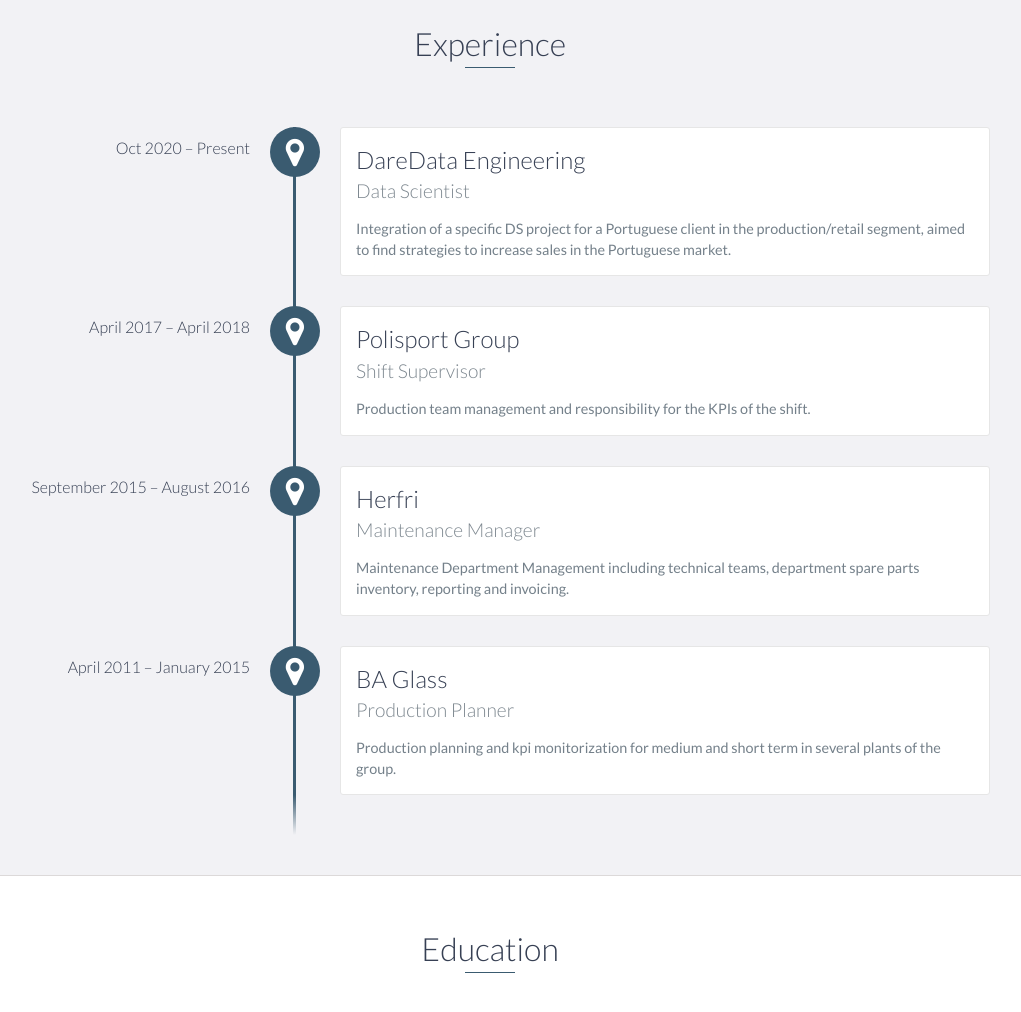
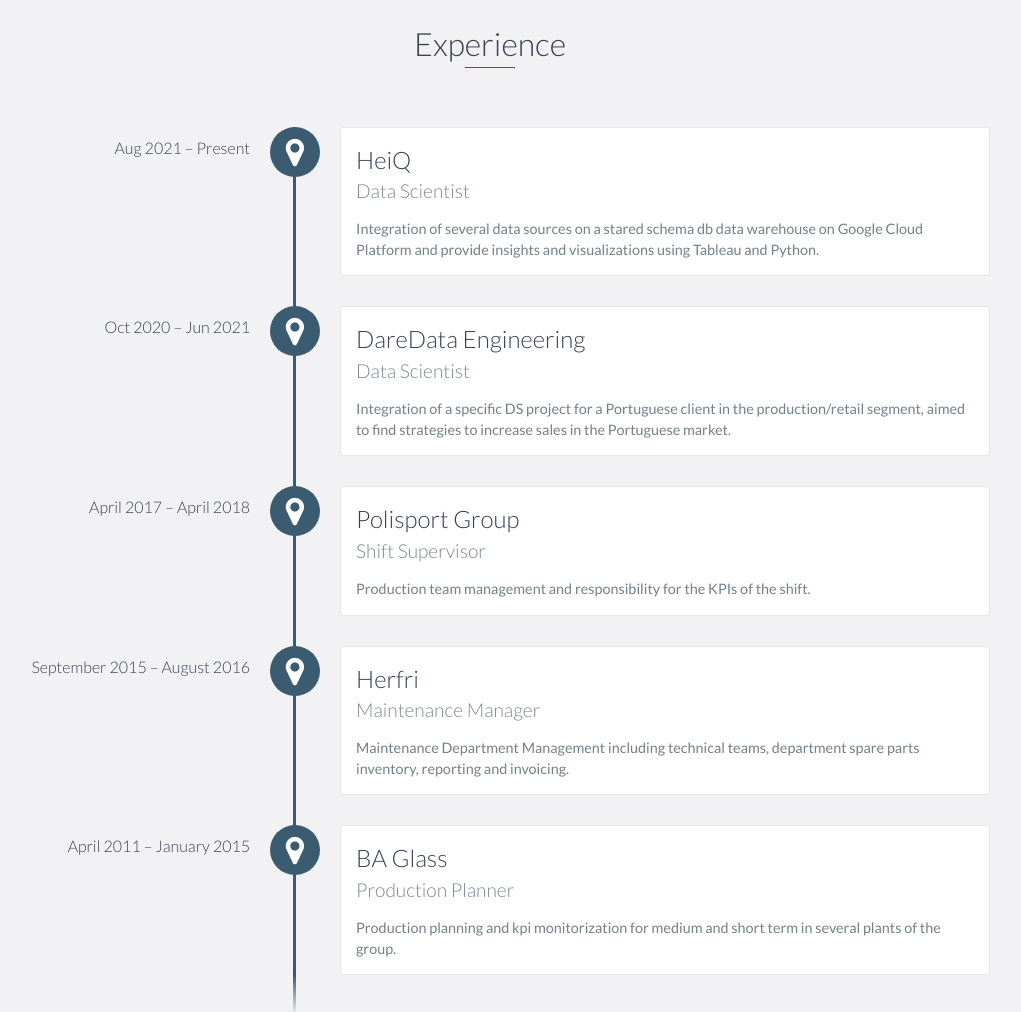
Before and after one commit to ecarlosfonseca/ecarlosfonseca.github.io, a website: page index.html in a window 1280 px wide. Shown: the part 1140-2152 px from the top of the page, without its empty margins (150-1171 px from the left). Drawn offline with nearby package versions, Linux system fonts and the light colour scheme.

Commit message:
updateSept2021

```diff
--- a/index.html
+++ b/index.html
@@ -74,7 +74,7 @@
                 <div class="col-md-8">
                     <p>
                         I am a mechanical engineer specialized in production management and passioned for data and the insight it can provide towards decision supporting.
-			<br />I am currently working at DareData engineering as a Data Scientist, working for a project in the production/retail fields and I program mainly in Python.
+			<br />I am currently working at HeiQ as a Data Scientist/Analyst, working with Tableau and Google Cloud Platform.
 			<br />My professional background is mainly industrial in glass packaging production, distribution and plastic injection industries.
 			<br />My main passions are traveling, reading, surf and cooking.
                     </p>
@@ -87,7 +87,16 @@
     <div id="experience" class="background-alt">
         <h2 class="heading">Experience</h2>
         <div id="experience-timeline">
-		<div data-date="Oct 2020 – Present">
+
+            <div data-date="Aug 2021 – Present">
+                <h3>HeiQ</h3>
+                <h4>Data Scientist</h4>
+                <p>
+                Integration of several data sources on a stared schema db data warehouse on Google Cloud Platform and provide insights and visualizations using Tableau and Python.
+                </p>
+            </div>
+
+		    <div data-date="Oct 2020 – Jun 2021">
                 <h3>DareData Engineering</h3>
                 <h4>Data Scientist</h4>
                 <p>
```
